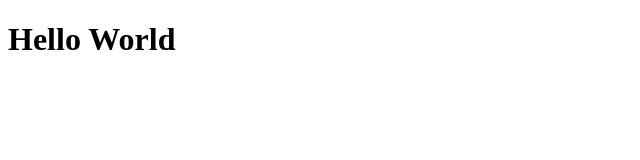
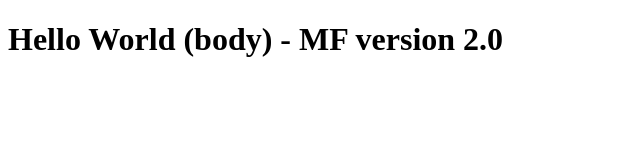
Before and after one commit to magda5021/hello-world, a plain HTML site: page index.html in a window 1280 px wide. Shown: the whole page, without its empty margins (0-640 px from the left). Drawn offline with Linux system fonts and the light colour scheme.

Commit message:
Update index.html file.

```diff
--- a/index.html
+++ b/index.html
@@ -9,7 +9,7 @@
 </head>
 
 <body>
-    <h1>Hello World</h1>
+    <h1>Hello World (body) - MF version 2.0</h1>
 </body>
 
 </html>
```
